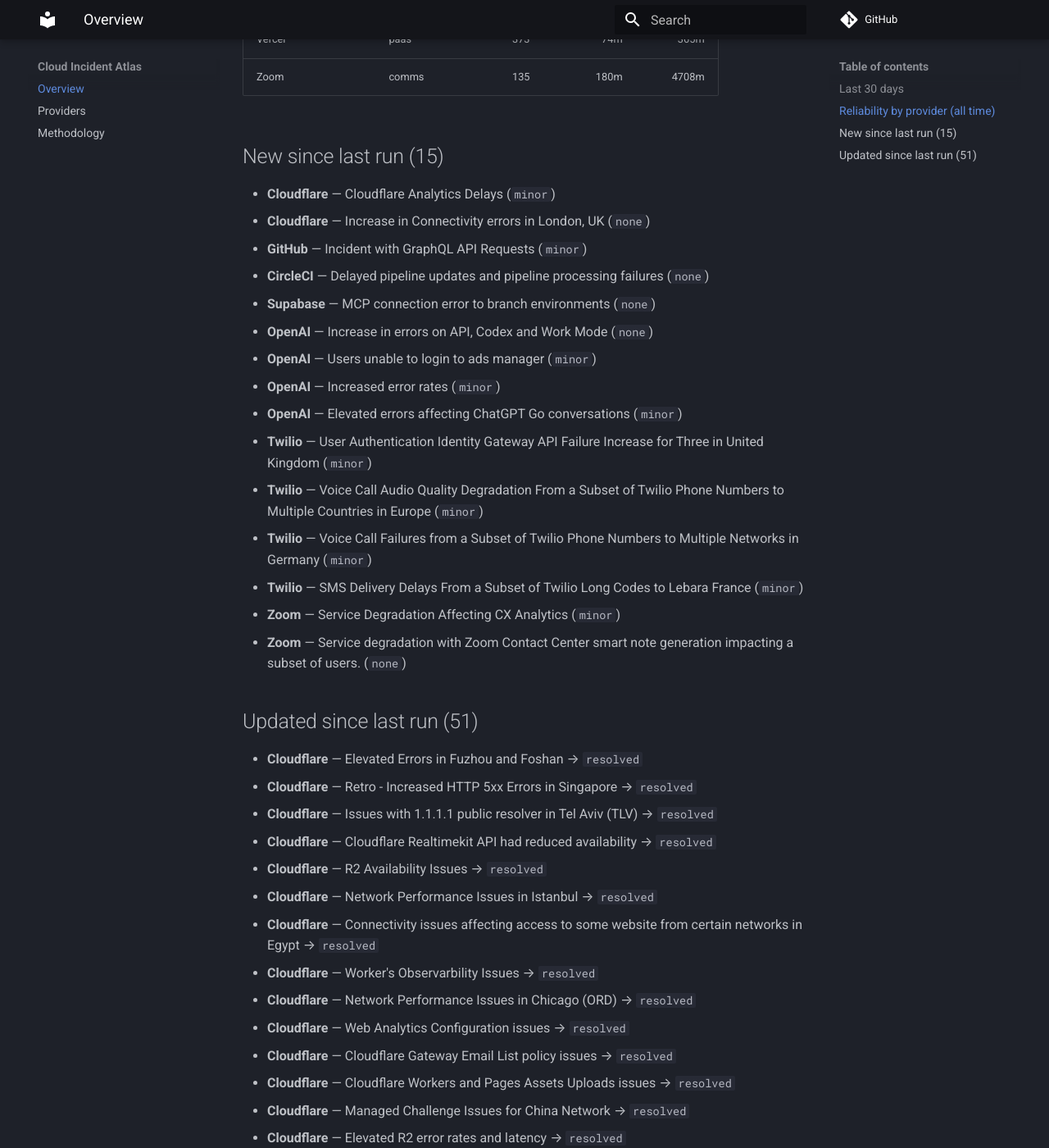
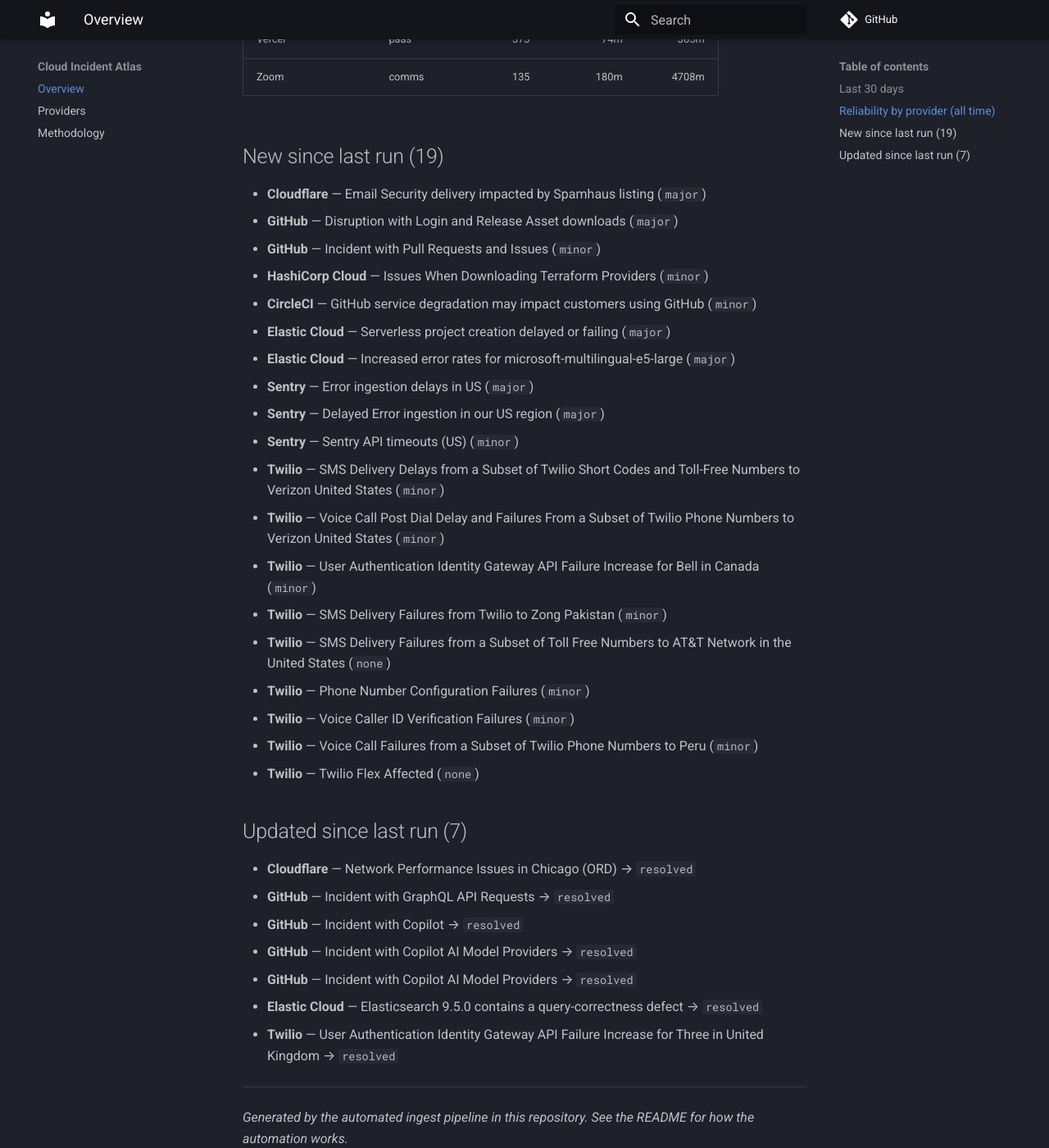
Before and after one commit to ayushgupta07xx/cloud-incident-atlas, an MkDocs documentation site: the page built from docs/index.md, in a window 1280 px wide and 1400 px high, scrolled down 1467 px. Shown: the whole window at 82% size. Built offline with MkDocs 1.6.1 and Material for MkDocs 9.7.7, drawn with Linux system fonts in a browser that asks for light colours; comment, search, counter and statistics services are not loaded; some of the changed text lies outside the part shown.

Commit message:
docs: refresh digest and charts
Regenerated from the corpus by the ingest pipeline.

Run: https://github.com/ayushgupta07xx/cloud-incident-atlas/actions/runs/31700771014

Co-authored-by: github-actions[bot] <41898282+github-actions[bot]@users.noreply.github.com>

```diff
--- a/docs/index.md
+++ b/docs/index.md
@@ -13,74 +13,60 @@
 | --- | --- | ---: | ---: | ---: |
 | Atlassian | devtools | 39 | 120m | 2244m |
 | Amazon Web Services | cloud | 39 | — | — |
-| CircleCI | devtools | 299 | 69m | 486m |
-| Cloudflare | cdn | 6590 | 239m | 495m |
+| CircleCI | devtools | 300 | 67m | 484m |
+| Cloudflare | cdn | 6591 | 239m | 495m |
 | Confluent Cloud | data | 248 | 195m | 1645m |
 | Datadog | observability | 120 | 74m | 221m |
 | DigitalOcean | cloud | 499 | 145m | 571m |
 | Discord | comms | 209 | 54m | 297m |
-| Elastic Cloud | observability | 243 | 184m | 1326m |
+| Elastic Cloud | observability | 245 | 191m | 1330m |
 | Google Cloud Platform | cloud | 4 | — | — |
-| GitHub | devtools | 595 | 67m | 287m |
+| GitHub | devtools | 597 | 67m | 286m |
 | Grafana Cloud | observability | 735 | 90m | 1153m |
-| HashiCorp Cloud | devtools | 30 | 178m | 1478m |
+| HashiCorp Cloud | devtools | 31 | 160m | 1473m |
 | MongoDB Atlas | data | 267 | 120m | 1381m |
 | Netlify | paas | 213 | 41m | 219m |
 | New Relic | observability | 103 | 63m | 303m |
 | npm | devtools | 59 | 107m | 340m |
 | OpenAI | ai | 36 | 127m | 817m |
-| Sentry | observability | 326 | 83m | 360m |
+| Sentry | observability | 329 | 84m | 357m |
 | Snowflake | data | 186 | 124m | 598m |
 | Supabase | paas | 379 | 158m | 900m |
-| Twilio | comms | 10721 | 270m | 1060m |
+| Twilio | comms | 10730 | 270m | 1060m |
 | Vercel | paas | 373 | 74m | 365m |
 | Zoom | comms | 135 | 180m | 4708m |
 
-## New since last run (15)
+## New since last run (19)
 
-- **Cloudflare** — Cloudflare Analytics Delays (`minor`)
-- **Cloudflare** — Increase in Connectivity errors in London, UK (`none`)
-- **GitHub** — Incident with GraphQL API Requests (`minor`)
-- **CircleCI** — Delayed pipeline updates and pipeline processing failures (`none`)
-- **Supabase** — MCP connection error to branch environments (`none`)
-- **OpenAI** — Increase in errors on API, Codex and Work Mode (`none`)
-- **OpenAI** — Users unable to login to ads manager (`minor`)
-- **OpenAI** — Increased error rates (`minor`)
-- **OpenAI** — Elevated errors affecting ChatGPT Go conversations (`minor`)
-- **Twilio** — User Authentication Identity Gateway API Failure Increase for Three in United Kingdom (`minor`)
-- **Twilio** — Voice Call Audio Quality Degradation From a Subset of Twilio Phone Numbers to Multiple Countries in Europe (`minor`)
-- **Twilio** — Voice Call Failures from a Subset of Twilio Phone Numbers to Multiple Networks in Germany (`minor`)
-- **Twilio** — SMS Delivery Delays From a Subset of Twilio Long Codes to Lebara France (`minor`)
-- **Zoom** — Service Degradation Affecting CX Analytics (`minor`)
-- **Zoom** — Service degradation with Zoom Contact Center smart note generation impacting a subset of users. (`none`)
+- **Cloudflare** — Email Security delivery impacted by Spamhaus listing (`major`)
+- **GitHub** — Disruption with Login and Release Asset downloads (`major`)
+- **GitHub** — Incident with Pull Requests and Issues (`minor`)
+- **HashiCorp Cloud** — Issues When Downloading Terraform Providers (`minor`)
+- **CircleCI** — GitHub service degradation may impact customers using GitHub (`minor`)
+- **Elastic Cloud** — Serverless project creation delayed or failing (`major`)
+- **Elastic Cloud** — Increased error rates for microsoft-multilingual-e5-large (`major`)
+- **Sentry** — Error ingestion delays in US (`major`)
+- **Sentry** — Delayed Error ingestion in our US region (`major`)
+- **Sentry** — Sentry API timeouts (US) (`minor`)
+- **Twilio** — SMS Delivery Delays from a Subset of Twilio Short Codes and Toll-Free Numbers to Verizon United States (`minor`)
+- **Twilio** — Voice Call Post Dial Delay and Failures From a Subset of Twilio Phone Numbers to Verizon United States (`minor`)
+- **Twilio** — User Authentication Identity Gateway API Failure Increase for Bell in Canada (`minor`)
+- **Twilio** — SMS Delivery Failures from Twilio to Zong Pakistan (`minor`)
+- **Twilio** — SMS Delivery Failures from a Subset of Toll Free Numbers to AT&T Network in the United States (`none`)
+- **Twilio** — Phone Number Configuration Failures (`minor`)
+- **Twilio** — Voice Caller ID Verification Failures (`minor`)
+- **Twilio** — Voice Call Failures from a Subset of Twilio Phone Numbers to Peru (`minor`)
+- **Twilio** — Twilio Flex Affected (`none`)
 
-## Updated since last run (51)
+## Updated since last run (7)
 
-- **Cloudflare** — Elevated Errors in Fuzhou and Foshan → `resolved`
-- **Cloudflare** — Retro - Increased HTTP 5xx Errors in Singapore → `resolved`
-- **Cloudflare** — Issues with 1.1.1.1 public resolver in Tel Aviv (TLV) → `resolved`
-- **Cloudflare** — Cloudflare Realtimekit API had reduced availability → `resolved`
-- **Cloudflare** — R2 Availability Issues → `resolved`
-- **Cloudflare** — Network Performance Issues in Istanbul → `resolved`
-- **Cloudflare** — Connectivity issues affecting access to some website from certain networks in Egypt → `resolved`
-- **Cloudflare** — Worker's Observarbility Issues → `resolved`
 - **Cloudflare** — Network Performance Issues in Chicago (ORD) → `resolved`
-- **Cloudflare** — Web Analytics Configuration issues → `resolved`
-- **Cloudflare** — Cloudflare Gateway Email List policy issues → `resolved`
-- **Cloudflare** — Cloudflare Workers and Pages Assets Uploads issues → `resolved`
-- **Cloudflare** — Managed Challenge Issues for China Network → `resolved`
-- **Cloudflare** — Elevated R2 error rates and latency → `resolved`
-- **Cloudflare** — 502 errors observed around Singapore, Jakarta and Bangkok → `resolved`
-- **Cloudflare** — Cloudflare Workers Runtime API issues → `resolved`
-- **Cloudflare** — Cloudflare Workers deployment Issues → `resolved`
-- **Cloudflare** — Network Performance Issues in Bangalore, India → `resolved`
-- **Cloudflare** — Network Performance Issues in Istanbul → `resolved`
-- **Cloudflare** — Cloudflare Workers build failures → `resolved`
-- **Cloudflare** — Cloudflare Dedicated Egress in London → `resolved`
-- **Cloudflare** — Network Performance Issues in Hamburg, Germany → `resolved`
-- **Cloudflare** — RealtimeKit socket connection slowness and failed meeting joins → `resolved`
-- **Cloudflare** — Network Performance Issues in Istanbul → `resolved`
-- **Cloudflare** — Increased HTTP 5XX Errors in IAD → `resolved`
+- **GitHub** — Incident with GraphQL API Requests → `resolved`
+- **GitHub** — Incident with Copilot → `resolved`
+- **GitHub** — Incident with Copilot AI Model Providers → `resolved`
+- **GitHub** — Incident with Copilot AI Model Providers → `resolved`
+- **Elastic Cloud** — Elasticsearch 9.5.0 contains a query-correctness defect → `resolved`
+- **Twilio** — User Authentication Identity Gateway API Failure Increase for Three in United Kingdom → `resolved`
 
 ---
 
```
Also changed, not shown: other parts of docs/index.md (+3 -3 lines), README.md (+10 -9 lines), docs/providers.md (+11 -11 lines), docs/img/mttr.svg, docs/img/timeline.svg.
